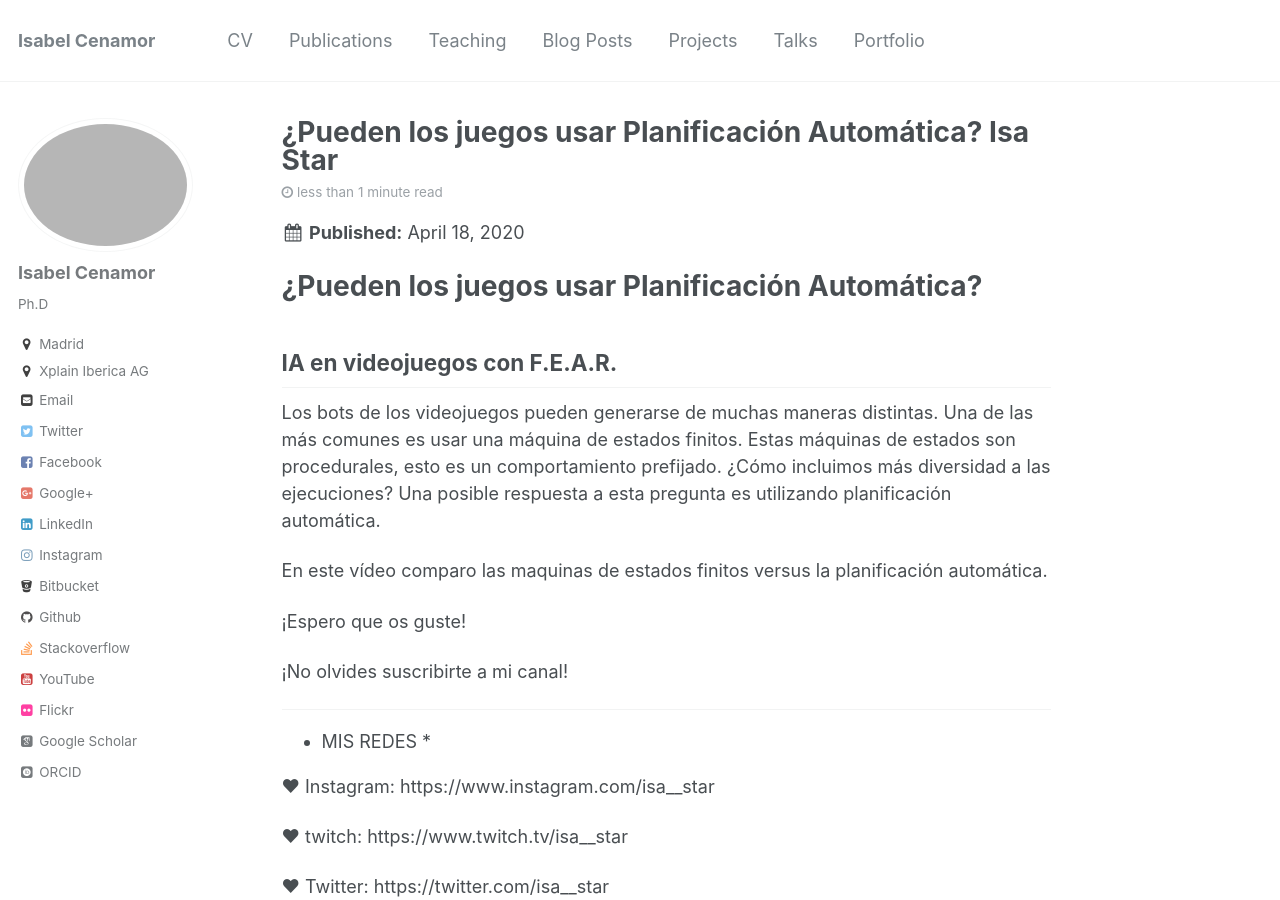
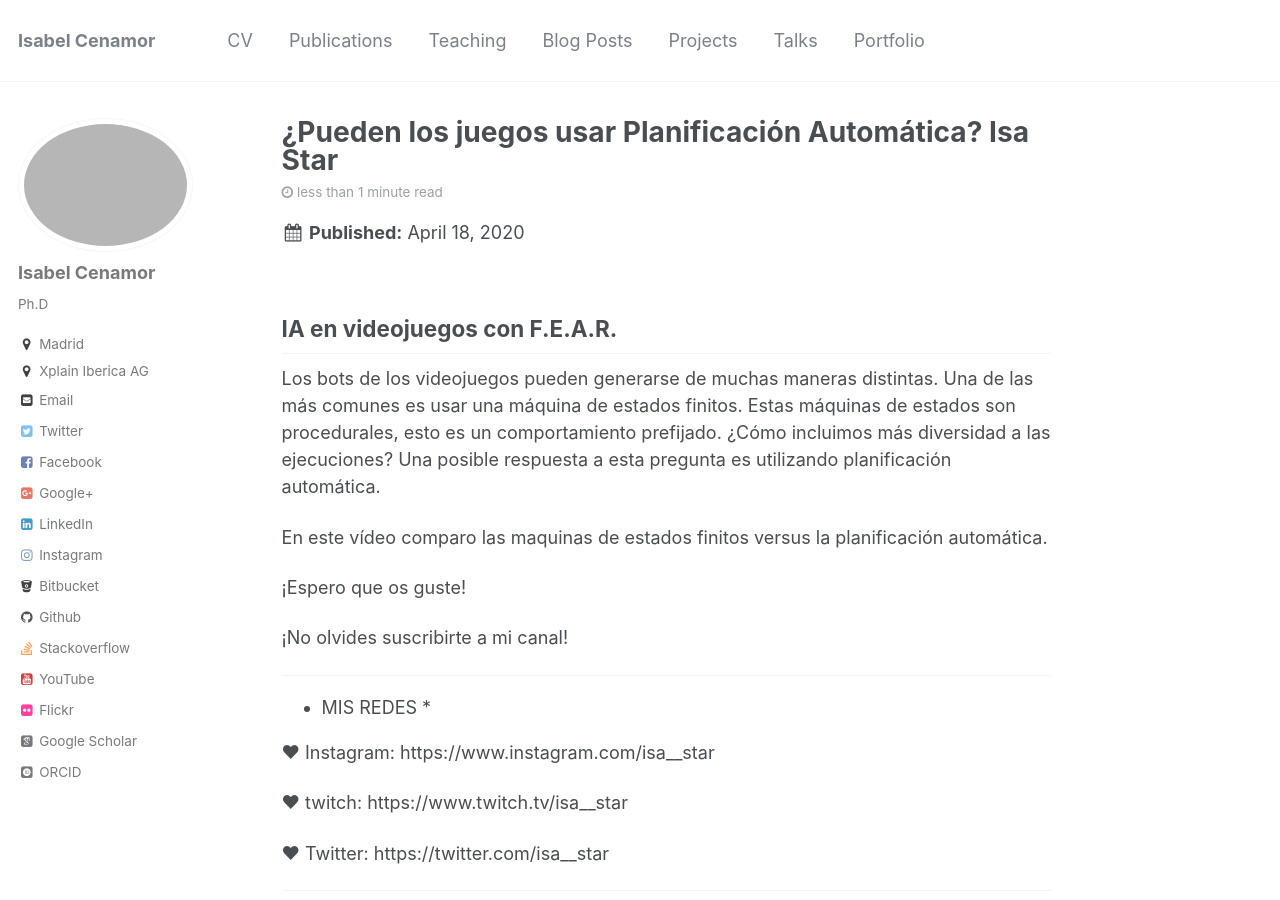
Before and after one commit to icenamor/icenamor.github.io, a Jekyll site: the page built from _posts/2020-04-18-Planificacion-en-juegos.md, in a window 1280 px wide and 900 px high. Built offline with Jekyll 4.4.1, drawn with Linux system fonts in a browser that asks for light colours; some web fonts are replaced.

Commit message:
Update 2020-04-18-Planificacion-en-juegos.md

```diff
--- a/_posts/2020-04-18-Planificacion-en-juegos.md
+++ b/_posts/2020-04-18-Planificacion-en-juegos.md
@@ -8,8 +8,6 @@
   - google
 ---
 
-¿Pueden los juegos usar Planificación Automática?
-========
 
 IA en videojuegos con F.E.A.R.
 ------
@@ -36,6 +34,6 @@
  _ _ _ _ _ _ _ _ _ _ _ _ _ _ _ _ _ _ _ _ _ _ _ _ _ _ _ _ _ _ _ _ _ _
 
 
-<iframe width="560" height="315" src="https://www.youtube.com/watch?v=rOrE33acl1Q" frameborder="0" allow="accelerometer; autoplay; encrypted-media; gyroscope; picture-in-picture" allowfullscreen></iframe>
+<iframe width="560" height="315" src="https://www.youtube.com/embed/rOrE33acl1Q" frameborder="0" allow="accelerometer; autoplay; encrypted-media; gyroscope; picture-in-picture" allowfullscreen></iframe>
 
 [URL](https://www.youtube.com/watch?v=rOrE33acl1Q)
```
